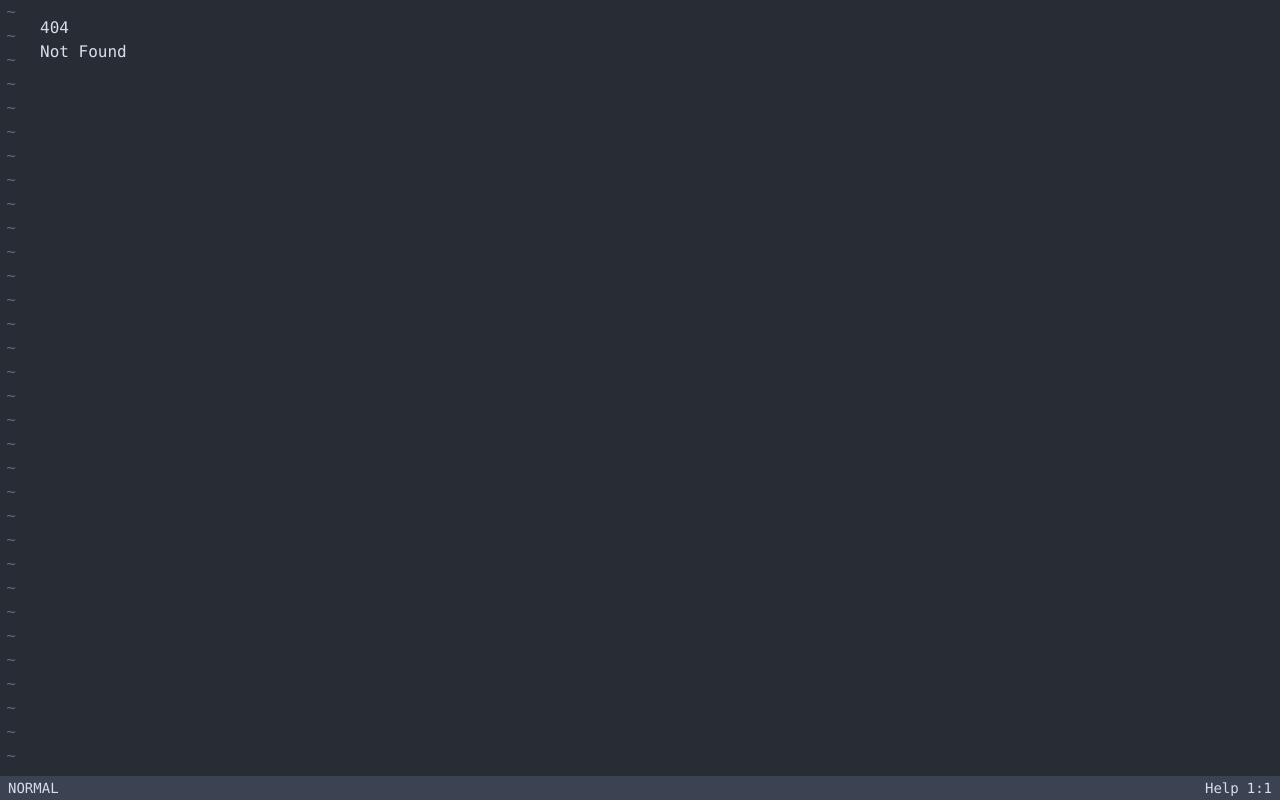
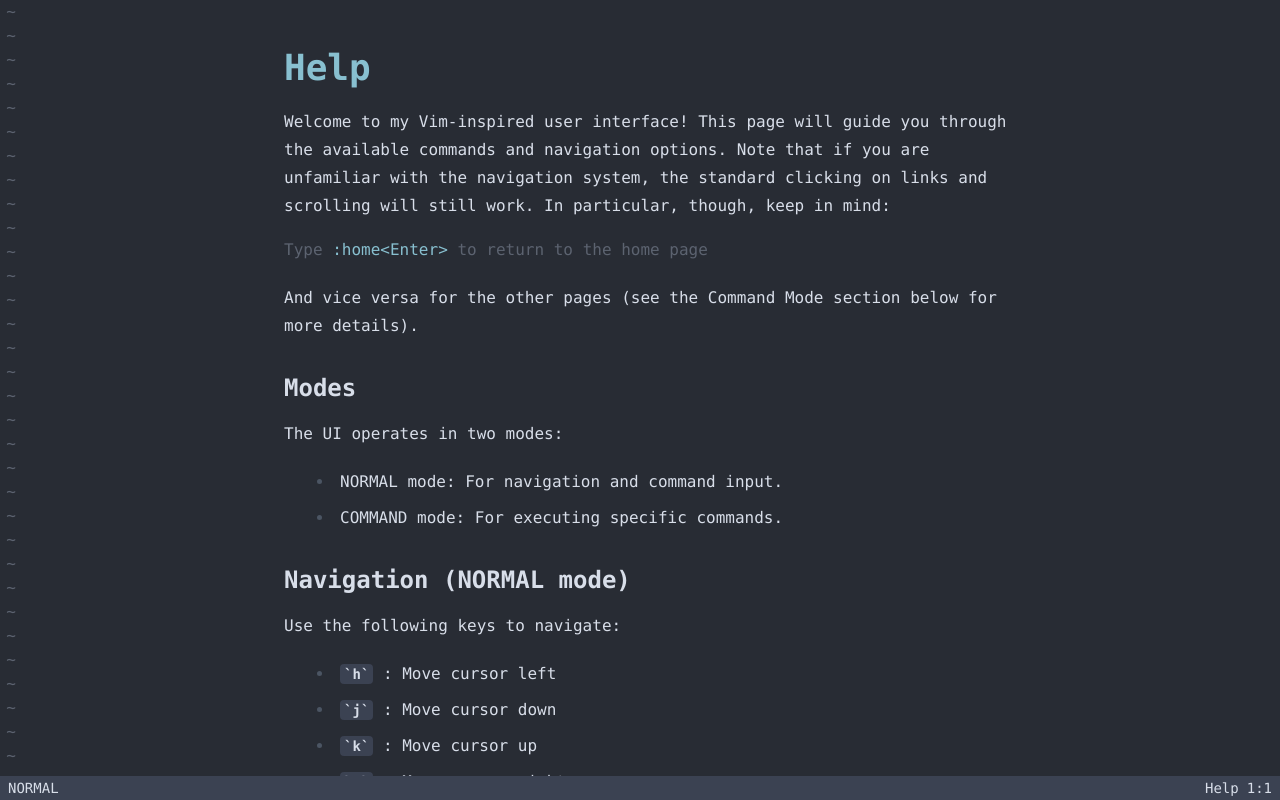
Before and after one commit to Injng/lnjng.com, a SvelteKit app: page /help in a window 1280 px wide. Before the commit this address had no page. Built offline with nearby package versions, Linux system fonts and the light colour scheme.

Commit message:
create help page

```diff
--- a/src/routes/+layout.svelte
+++ b/src/routes/+layout.svelte
@@ -238,6 +238,8 @@
             window.location.href = '/blog';
         } else if (cmd === ':about') {
             window.location.href = '/about';
+        } else if (cmd === ':help' || cmd === ':h') {
+            window.location.href = '/help';
         }
     }
 
--- /dev/null
+++ b/src/routes/help/+page.svelte
@@ -0,0 +1,121 @@
+<div class="max-w-3xl mx-auto px-4 py-8">
+    <h1 class="text-4xl font-bold text-nvim-blue mb-2">Help</h1>
+    <div class="prose prose-invert max-w-none">
+    <p></p>
+    <p>
+        Welcome to my Vim-inspired user interface! This page will guide you through the available commands and navigation options.
+        Note that if you are unfamiliar with the navigation system, the standard clicking on links and scrolling will still work.
+        In particular, though, keep in mind:
+    </p>
+    <p class="mt-4 text-nvim-gray">
+        Type <span class="text-nvim-blue">:home&lt;Enter&gt;</span> to return to the home page
+    </p>
+    <p>
+        And vice versa for the other pages (see the Command Mode section below for more details).
+    </p>
+    <h2>Modes</h2>
+        <p>The UI operates in two modes:</p>
+        <ul>
+            <li>NORMAL mode: For navigation and command input.</li>
+            <li>COMMAND mode: For executing specific commands.</li>
+        </ul>
+    <h2>Navigation (NORMAL mode)</h2>
+        <p>Use the following keys to navigate:</p>
+        <ul>
+            <li>
+                <code>h</code>
+                : Move cursor left</li>
+            <li>
+                <code>j</code>
+                : Move cursor down</li>
+            <li>
+                <code>k</code>
+                : Move cursor up</li>
+            <li>
+                <code>l</code>
+                : Move cursor right</li>
+            <li>
+                <code>0</code>
+                : Move to the beginning of the line</li>
+            <li>
+                <code>$</code>
+                : Move to the end of the line</li>
+        </ul>
+        <p>You can prefix these commands with a number to repeat the action. For example, 5j will move the cursor down 5 lines.</p>
+    <h3>Special Actions</h3>
+        <ul>
+            <li>
+                <code>Enter</code>
+                : Follow a link if the cursor is on one, or move to the next line</li>
+            <li>
+                <code>Esc</code>
+                : Hide the cursor and cancel number input</li>
+        </ul>
+    <h2>Command Mode</h2>
+        <p>To enter Command mode:</p>
+        <ol>
+            <li>Press : in NORMAL mode</li>
+            <li>Type your command</li>
+            <li>Press Enter to execute the command</li>
+        </ol>
+        <p>Available commands:</p>
+        <ul>
+            <li>
+                <code>:home</code>
+                : Go to the home page</li>
+            <li>
+                <code>:blog</code>
+                : Go to the blog page</li>
+            <li>
+                <code>:about</code>
+                : Go to the about page</li>
+            <li>
+                <code>:h</code>
+                : Go to the help page</li>
+        </ul>
+        <p>To exit Command mode without executing a command, press Esc.</p>
+    <h2>Status Bar</h2>
+        <p>
+        The status bar at the bottom of the screen displays:</p>
+        <ul>
+            <li>Current mode (NORMAL or COMMAND)</li>
+            <li>Command being typed (in Command mode)</li>
+            <li>Current page name</li>
+            <li>Cursor position (row:column)</li>
+        </ul>
+    <h2>Tips</h2>
+        <p>
+            The UI will automatically scroll to keep the cursor visible.
+            You can use the mouse wheel or touchpad to scroll the content.
+            The left sidebar displays line numbers for reference.
+        </p>
+        <p>Enjoy navigating with your keyboard!</p>
+    </div>
+</div>
+
+<style lang="postcss">
+	:global(.prose) {
+		@apply text-nvim-fg;
+	}
+	:global(.prose h1, .prose h2, .prose h3, .prose h4, .prose h5, .prose h6) {
+		@apply text-nvim-fg font-bold mt-8 mb-4;
+	}
+	:global(.prose h1) {
+		@apply text-3xl;
+	}
+	:global(.prose h2) {
+		@apply text-2xl;
+	}
+	:global(.prose p) {
+		@apply mb-4;
+	}
+	:global(.prose ul, .prose ol) {
+		@apply ml-6 mb-4;
+	}
+	:global(.prose li) {
+		@apply mb-2;
+	}
+	:global(.prose code) {
+		@apply bg-nvim-statusline text-nvim-fg px-1 py-0.5 rounded;
+	}
+</style>
```
Also changed, not shown: 1 other file (tests, documents, lock files or other folders).
